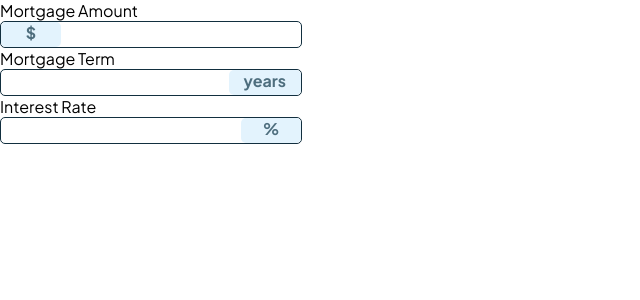
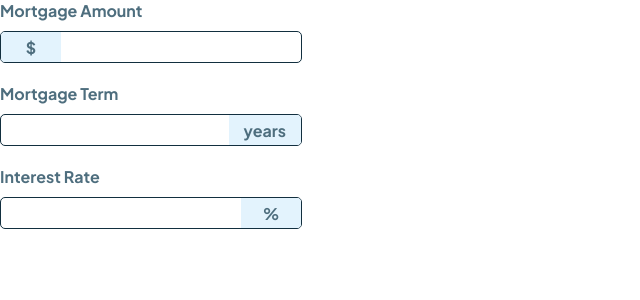
Before and after one commit to lyzboy/mortgage-repayment-calculator-main, a React (Create React App) app in the folder mortgage-calculator/: page / in a window 1280 px wide. Shown: the top 300 px of the page, without its empty margins (0-640 px from the left). Built offline with nearby package versions, Linux system fonts and the light colour scheme.

Commit message:
Finish number input styling.

```diff
--- a/mortgage-calculator/src/components/CalculatorInput/CalculatorInput.module.scss
+++ b/mortgage-calculator/src/components/CalculatorInput/CalculatorInput.module.scss
@@ -5,38 +5,77 @@
     align-items: start;
     flex-direction: column;
     font-size: 1.6rem;
+
+    label {
+        color: map-get($color, "Slate-700");
+        font-weight: 700;
+        margin-bottom: 1rem;
+    }
 }
 .mockInput {
     width: 30rem;
-    height: 2.5rem;
+    height: 3rem;
+    display: flex;
+    align-items: center;
     color: map-get($color, "Slate-700");
     border: solid 1px map-get($color, "Slate-900");
-    display: flex;
-    border: solid 1px map-get($color, "Slate-900");
     border-radius: 0.5rem;
-    align-items: center;
+    margin-bottom: 2rem;
+    overflow: hidden;
+
+    // When any child inside .mockInput has focus
+    &:focus-within {
+        border: solid 1px map-get($color, "Alert"); // Change border on parent
+
+        p {
+            background-color: map-get(
+                $color,
+                "Alert"
+            ); // Change background of p
+        }
+    }
 
     input {
-        border: none;
         flex: 7 7;
         height: 80%;
+        padding-left: 1.5rem;
+        padding-right: 1.5rem;
+        border: none;
         border-radius: 0.5rem;
         font-family: inherit;
         font-weight: 700;
         color: map-get($color, "Slate-900");
-        padding-left: 1.5rem;
-        padding-right: 1.5rem;
+
+        &:focus {
+            outline: none;
+        }
+
+        &:hover {
+            cursor: pointer;
+        }
+
+        // Hide spinners in Chrome, Safari, Edge, and Opera
+        &::-webkit-outer-spin-button,
+        &::-webkit-inner-spin-button {
+            -webkit-appearance: none;
+            margin: 0;
+        }
+
+        // Hide spinners in Firefox
+        & {
+            -moz-appearance: textfield;
+        }
     }
 
     p {
         flex: 1 1;
-        padding: auto 5px;
-        background-color: map-get($color, "Slate-100");
+        display: flex;
+        justify-content: center;
+        align-items: center;
         padding-left: 1.5rem;
         padding-right: 1.5rem;
         height: 100%;
+        background-color: map-get($color, "Slate-100");
         font-weight: 700;
-        margin: 0;
-        border-radius: 0.5rem;
     }
 }
--- a/mortgage-calculator/src/styles/_common.scss
+++ b/mortgage-calculator/src/styles/_common.scss
@@ -1,7 +1,7 @@
 $color: (
-    Lime: hsl(61, 70%, 52%),
-    Red: hsl(4, 69%, 50%),
-    White: hsl(0, 0%, 100%),
+    Alert: hsl(61, 70%, 52%),
+    Warning: hsl(4, 69%, 50%),
+    Primary: hsl(0, 0%, 100%),
     Slate-100: hsl(202, 86%, 94%),
     Slate-300: hsl(203, 41%, 72%),
     Slate-500: hsl(200, 26%, 54%),
```
Also changed, not shown: mortgage-calculator/src/components/CalculatorInput/CalculatorInput.jsx (+15 -13 lines).
